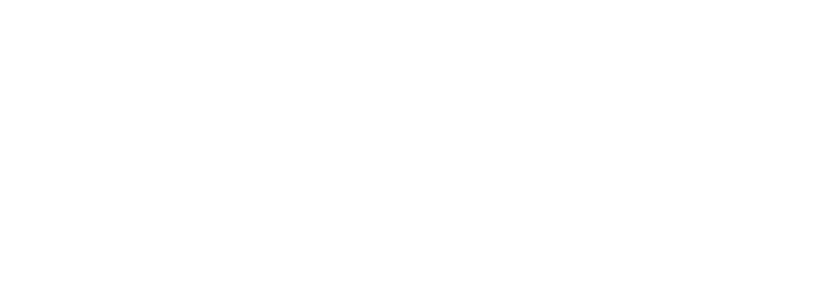
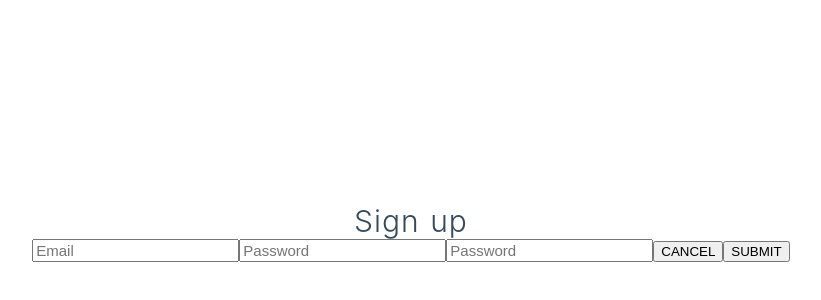
Before and after one commit to smallbee3/Todo-frontend, a Nuxt app: page /signup in a window 1280 px wide. Before the commit this address had no page. Shown: the part 168-468 px from the top of the page, without its empty margins (229-1050 px from the left). Built offline with nearby package versions, Linux system fonts and the light colour scheme.

Commit message:
email.vue and sigup.vue added to pages folder

```diff
--- /dev/null
+++ b/pages/email.vue
@@ -0,0 +1,114 @@
+<template>
+  <section class="container">
+    <div>
+      <h1 class="title">
+        Email Login
+      </h1>
+
+      <form v-on:submit.prevent="loginSubmitBtn">
+        <input type="text" v-model="form.email" placeholder="Email">
+        <input type="password" v-model="form.password" placeholder="Password">
+        <button type="button" name="button">CANCEL</button>
+        <button type="submit" name="button">SUBMIT</button>
+        <div class="">
+          <span>{{ warningMessage }}</span>
+        </div>
+      </form>
+    </div>
+  </section>
+</template>
+
+<script>
+// const API_URL_ADDRESS = 'https://trello-api.smallbee.me';
+const API_URL_ADDRESS = 'http://localhost:8000';
+
+
+export default {
+  data() {
+    return {
+      form: {
+        email: '',
+        password: ''
+      },
+      warningMessage: ''
+    }
+  },
+  methods: {
+    setCookie(name,value,days) {
+        this.$cookies.set(name, (value || ""), {
+          path: '/',
+          maxAge: 60 * 60 * 24 * days
+        })
+    },
+    loginCancelBtn() {
+      console.log('backspace');
+    },
+    loginSubmitBtn(event) {
+      // console.log(this.setCookie);
+      // console.log(Cookie.methods.setCookie);
+      // Cookie.methods.setCookie();
+      const email = this.form.email.trim();
+      const password = this.form.password.trim();
+
+      // email validation
+      if (email === "" ||
+          email.indexOf('@') === -1) {
+        return this.warningMessage = 'Enter email correctly!';
+      }
+      // password validation
+      else if (password === "" ||
+               password.length < 8) {
+        return this.warningMessage = 'Enter password correctly!';
+      }
+      // http request
+      else {
+        console.log(email, password);
+        this.warningMessage = '';
+      }
+      console.log('Form submitted!')
+    }
+  }
+}
+</script>
+
+<style>
+.container {
+  min-height: 100vh;
+  display: flex;
+  justify-content: center;
+  align-items: center;
+  text-align: center;
+}
+
+.title {
+  font-family: "Quicksand", "Source Sans Pro", -apple-system, BlinkMacSystemFont, "Segoe UI", Roboto, "Helvetica Neue", Arial, sans-serif; /* 1 */
+  display: block;
+  font-weight: 300;
+  font-size: 30px;
+  color: #35495e;
+  letter-spacing: 1px;
+}
+
+.subtitle {
+  font-weight: 300;
+  font-size: 42px;
+  color: #526488;
+  word-spacing: 5px;
+  padding-bottom: 15px;
+}
+
+.links {
+  padding-top: 15px;
+}
+
+/* Custom */
+input {
+  font-size: 15px;
+}
+input:focus {
+  /* outline: none; */
+}
+
+
+
+</style>
--- /dev/null
+++ b/pages/signup.vue
@@ -0,0 +1,114 @@
+<template>
+  <section class="container">
+    <div>
+      <h1 class="title">
+        Sign up
+      </h1>
+
+      <form v-on:submit.prevent="loginSubmitBtn">
+        <input type="text" v-model="form.email" placeholder="Email">
+        <input type="password" v-model="form.password1" placeholder="Password">
+        <input type="password" v-model="form.password2" placeholder="Password">
+        <button type="button" name="button">CANCEL</button>
+        <button type="submit" name="button">SUBMIT</button>
+        <div class="">
+          <span>{{ warningMessage }}</span>
+        </div>
+      </form>
+    </div>
+  </section>
+</template>
+
+<script>
+// const API_URL_ADDRESS = 'https://trello-api.smallbee.me';
+const API_URL_ADDRESS = 'http://localhost:8000';
+
+export default {
+  data() {
+    return {
+      form: {
+        email: '',
+        password1: '',
+        password2: ''
+      },
+      warningMessage: ''
+    }
+  },
+  methods: {
+    setCookie(name,value,days) {
+        this.$cookies.set(name, (value || ""), {
+          path: '/',
+          maxAge: 60 * 60 * 24 * days
+        })
+    },
+    loginCancelBtn() {
+      console.log('backspace');
+    },
+    loginSubmitBtn() {
+      const email = this.form.email.trim();
+      const password1 = this.form.password1.trim();
+      const password2 = this.form.password2.trim();
+
+      // email validation
+      if (email === "" ||
+          email.indexOf('@') === -1) {
+        return this.warningMessage = 'Enter email correctly!';
+      }
+      // password validation
+      else if (password1 === "" ||
+               password1 !== password2 ||
+               password1.length < 8) {
+        return this.warningMessage = 'Enter password correctly!';
+      }
+       // Success
+      else {
+        console.log(email, password1, password2);
+        this.warningMessage = '';
+      }
+      console.log('Form submitted!')
+    }
+  }
+}
+</script>
+
+<style>
+.container {
+  min-height: 100vh;
+  display: flex;
+  justify-content: center;
+  align-items: center;
+  text-align: center;
+}
+
+.title {
+  font-family: "Quicksand", "Source Sans Pro", -apple-system, BlinkMacSystemFont, "Segoe UI", Roboto, "Helvetica Neue", Arial, sans-serif; /* 1 */
+  display: block;
+  font-weight: 300;
+  font-size: 30px;
+  color: #35495e;
+  letter-spacing: 1px;
+}
+
+.subtitle {
+  font-weight: 300;
+  font-size: 42px;
+  color: #526488;
+  word-spacing: 5px;
+  padding-bottom: 15px;
+}
+
+.links {
+  padding-top: 15px;
+}
+
+/* Custom */
+input {
+  font-size: 15px;
+}
+input:focus {
+  /* outline: none; */
+}
+
+
+
+</style>
```
